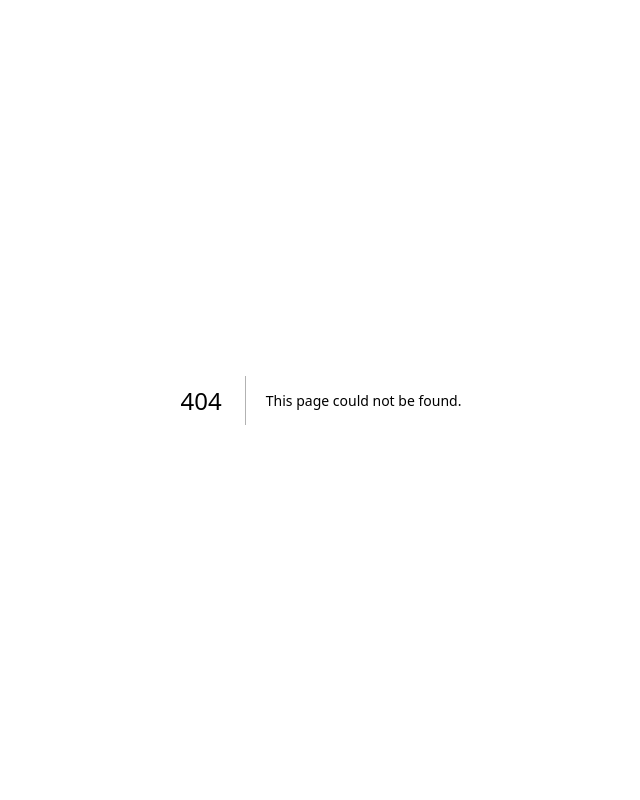
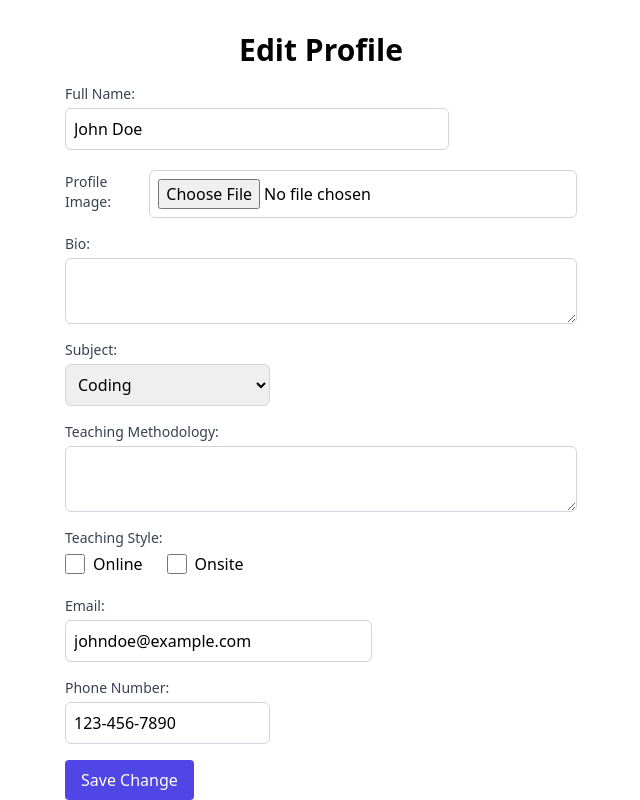
Before and after one commit to panupnpn05/Freelance-Tutor, a Next.js app: page /CreateProfile in a window 1280 px wide. Before the commit this address had no page. Shown: the whole page, without its empty margins (319-959 px from the left). Built offline with nearby package versions, Linux system fonts and the light colour scheme.

Commit message:
หน้า edit profile

```diff
--- /dev/null
+++ b/pages/CreateProfile.js
@@ -0,0 +1,226 @@
+import { useState } from "react";
+
+const AddProfilePage = () => {
+  const [fullName, setFullName] = useState("John Doe");
+  const [bio, setBio] = useState("");
+  const [teachingMethodology, setTeachingMethodology] = useState("");
+  const [teachingStyle, setTeachingStyle] = useState([]);
+  const [profileImage, setProfileImage] = useState(null);
+  const [email, setEmail] = useState("johndoe@example.com");
+  const [phoneNumber, setPhoneNumber] = useState("123-456-7890");
+  const [subject, setSubject] = useState("coding");
+
+  const handleFullNameChange = (event) => {
+    setFullName(event.target.value);
+  };
+
+  const handleBioChange = (event) => {
+    setBio(event.target.value);
+  };
+
+  const handleTeachingMethodologyChange = (event) => {
+    setTeachingMethodology(event.target.value);
+  };
+
+  const handleTeachingStyleChange = (event) => {
+    const selectedStyle = event.target.value;
+    const isChecked = event.target.checked;
+
+    if (isChecked) {
+      setTeachingStyle([...teachingStyle, selectedStyle]);
+    } else {
+      setTeachingStyle(
+        teachingStyle.filter((style) => style !== selectedStyle)
+      );
+    }
+  };
+
+  const handleImageChange = (event) => {
+    const imageFile = event.target.files[0];
+    setProfileImage(imageFile);
+  };
+
+  const handleEmailChange = (event) => {
+    setEmail(event.target.value);
+  };
+
+  const handlePhoneNumberChange = (event) => {
+    setPhoneNumber(event.target.value);
+  };
+
+  const handleSubjectChange = (event) => {
+    setSubject(event.target.value);
+  };
+
+  const handleSubmit = (event) => {
+    event.preventDefault();
+    // Upload image and send data to the database
+  };
+
+  return (
+    <div className="container mx-auto mt-8">
+      <h1 className="text-3xl font-semibold mb-4 text-center">Edit Profile</h1>
+      <form onSubmit={handleSubmit} className="max-w-lg mx-auto">
+        <div className="mb-4">
+          <label
+            htmlFor="fullName"
+            className="block text-sm font-medium text-gray-700"
+          >
+            Full Name:
+          </label>
+          <input
+            type="text"
+            id="fullName"
+            value={fullName}
+            onChange={handleFullNameChange}
+            className="mt-1 p-2 block w-3/4 border border-gray-300 rounded-md"
+          />
+        </div>
+        <div className="mb-4 flex items-center">
+          <label
+            htmlFor="profileImage"
+            className="block text-sm font-medium text-gray-700 mr-2"
+          >
+            Profile Image:
+          </label>
+          <input
+            type="file"
+            id="profileImage"
+            accept="image/*"
+            onChange={handleImageChange}
+            className="mt-1 p-2 block w-full border border-gray-300 rounded-md"
+          />
+        </div>
+        {profileImage && (
+          <div className="mb-4 flex items-center">
+            <img
+              src={URL.createObjectURL(profileImage)}
+              alt="Profile Image"
+              className="w-32 h-32 rounded-full mr-4"
+            />
+            <span>{fullName}</span>
+          </div>
+        )}
+
+        <div className="mb-4">
+          <label
+            htmlFor="bio"
+            className="block text-sm font-medium text-gray-700"
+          >
+            Bio:
+          </label>
+          <textarea
+            id="bio"
+            value={bio}
+            onChange={handleBioChange}
+            className="mt-1 p-2 block w-full border border-gray-300 rounded-md"
+          />
+        </div>
+        <div className="mb-4">
+          <label
+            htmlFor="subject"
+            className="block text-sm font-medium text-gray-700"
+          >
+            Subject:
+          </label>
+          <select
+            id="subject"
+            value={subject}
+            onChange={handleSubjectChange}
+            className="mt-1 p-2 block w-2/5 border border-gray-300 rounded-md"
+          >
+            <option value=""></option>
+            <option value="math">Mathematics</option>
+            <option value="science">Science</option>
+            <option value="english">English</option>
+            <option value="chinese">Chinese</option>
+            <option value="japan">Japanese</option>
+            <option value="biology">Biology</option>
+            <option value="coding">Coding</option>
+            <option value="thai">Thai</option>
+          </select>
+        </div>
+        <div className="mb-4">
+          <label
+            htmlFor="teachingMethodology"
+            className="block text-sm font-medium text-gray-700"
+          >
+            Teaching Methodology:
+          </label>
+          <textarea
+            id="teachingMethodology"
+            value={teachingMethodology}
+            onChange={handleTeachingMethodologyChange}
+            className="mt-1 p-2 block w-full border border-gray-300 rounded-md"
+          />
+        </div>
+        <div className="mb-4">
+          <label className="block text-sm font-medium text-gray-700">
+            Teaching Style:
+          </label>
+          <div className="mt-1">
+            <label className="inline-flex items-center">
+              <input
+                type="checkbox"
+                value="Online"
+                checked={teachingStyle.includes("Online")}
+                onChange={handleTeachingStyleChange}
+                className="form-checkbox h-5 w-5 text-indigo-600"
+              />
+              <span className="ml-2">Online</span>
+            </label>
+            <label className="inline-flex items-center ml-6">
+              <input
+                type="checkbox"
+                value="Onsite"
+                checked={teachingStyle.includes("Onsite")}
+                onChange={handleTeachingStyleChange}
+                className="form-checkbox h-5 w-5 text-indigo-600"
+              />
+              <span className="ml-2">Onsite</span>
+            </label>
+          </div>
+        </div>
+        <div className="mb-4">
+          <label
+            htmlFor="email"
+            className="block text-sm font-medium text-gray-700"
+          >
+            Email:
+          </label>
+          <input
+            type="email"
+            id="email"
+            value={email}
+            onChange={handleEmailChange}
+            className="mt-1 p-2 block w-3/5 border border-gray-300 rounded-md"
+          />
+        </div>
+        <div className="mb-4">
+          <label
+            htmlFor="phoneNumber"
+            className="block text-sm font-medium text-gray-700"
+          >
+            Phone Number:
+          </label>
+          <input
+            type="tel"
+            id="phoneNumber"
+            value={phoneNumber}
+            onChange={handlePhoneNumberChange}
+            className="mt-1 p-2 block w-2/5 border border-gray-300 rounded-md"
+          />
+        </div>
+
+        <button
+          type="submit"
+          className="bg-indigo-600 text-white px-4 py-2 rounded hover:bg-indigo-700"
+        >
+          Save Change
+        </button>
+      </form>
+    </div>
+  );
+};
+
+export default AddProfilePage;
--- a/pages/component/Subject.js
+++ b/pages/component/Subject.js
@@ -1,3 +1,4 @@
+import Link from 'next/link';
 export default function Subject() {
   return (
     <>
@@ -25,7 +26,7 @@ export default function Subject() {
               color: "white",
               textDecoration: "none",
             }}
-            href="/signin" className="text-xl bg-green-500"
+            href="/CreateTutor" className="text-xl bg-green-500"
           >
             Become a Tutor
           </a>
--- a/pages/component/tutorcard.js
+++ b/pages/component/tutorcard.js
@@ -3,6 +3,7 @@ import { useState, useEffect } from 'react'
 import { storage } from '../api/getimage'
 import { ref, getDownloadURL } from 'firebase/storage'
 import { useRouter } from 'next/router'
+
 
 export default function Tutorcard({ tutorData }) {
   const [className, setClassName] = useState('')
```
Also changed, not shown: public/Image/339404797_185723534229906_7307966321792849816_n.jpg (added).
